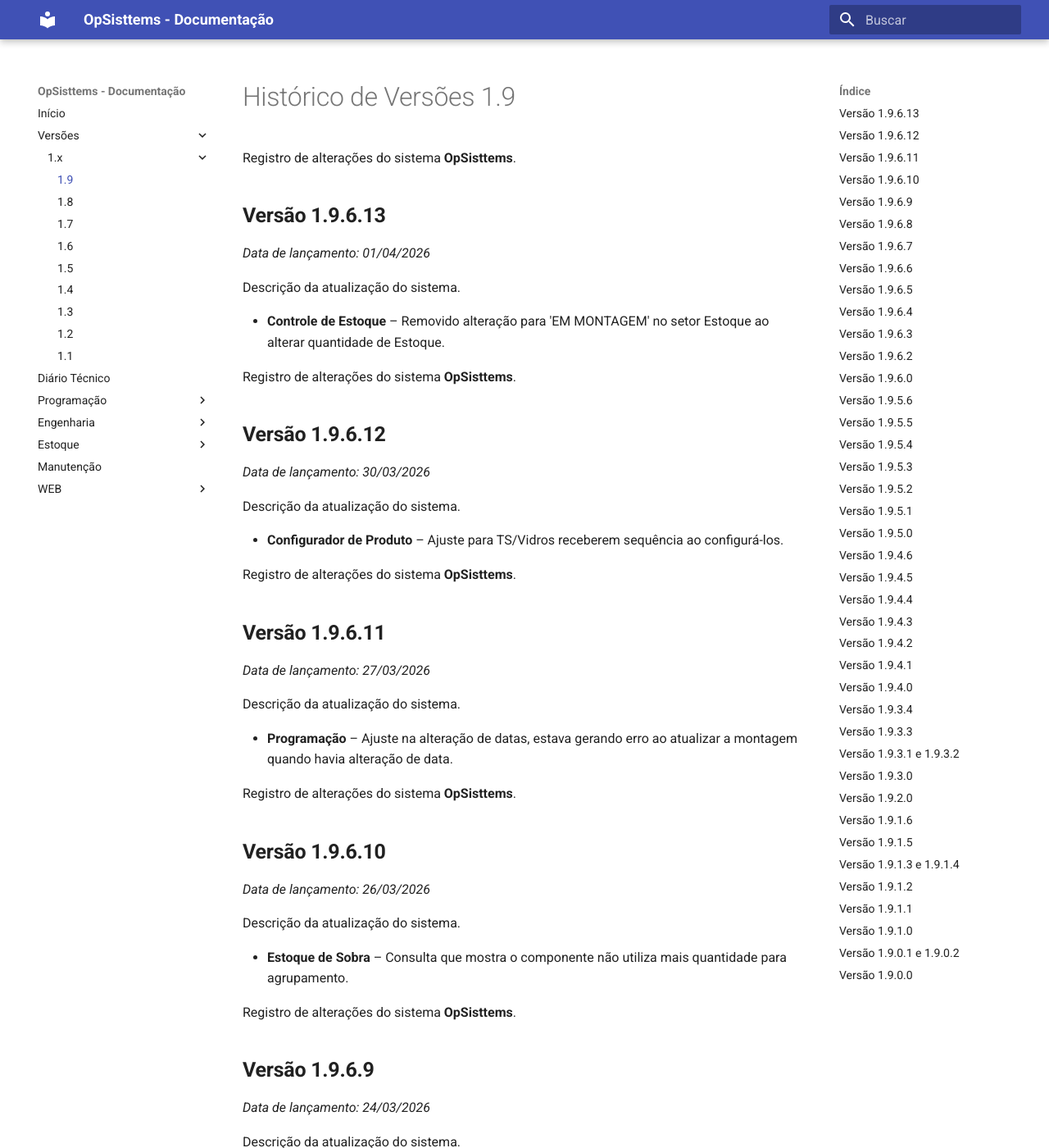
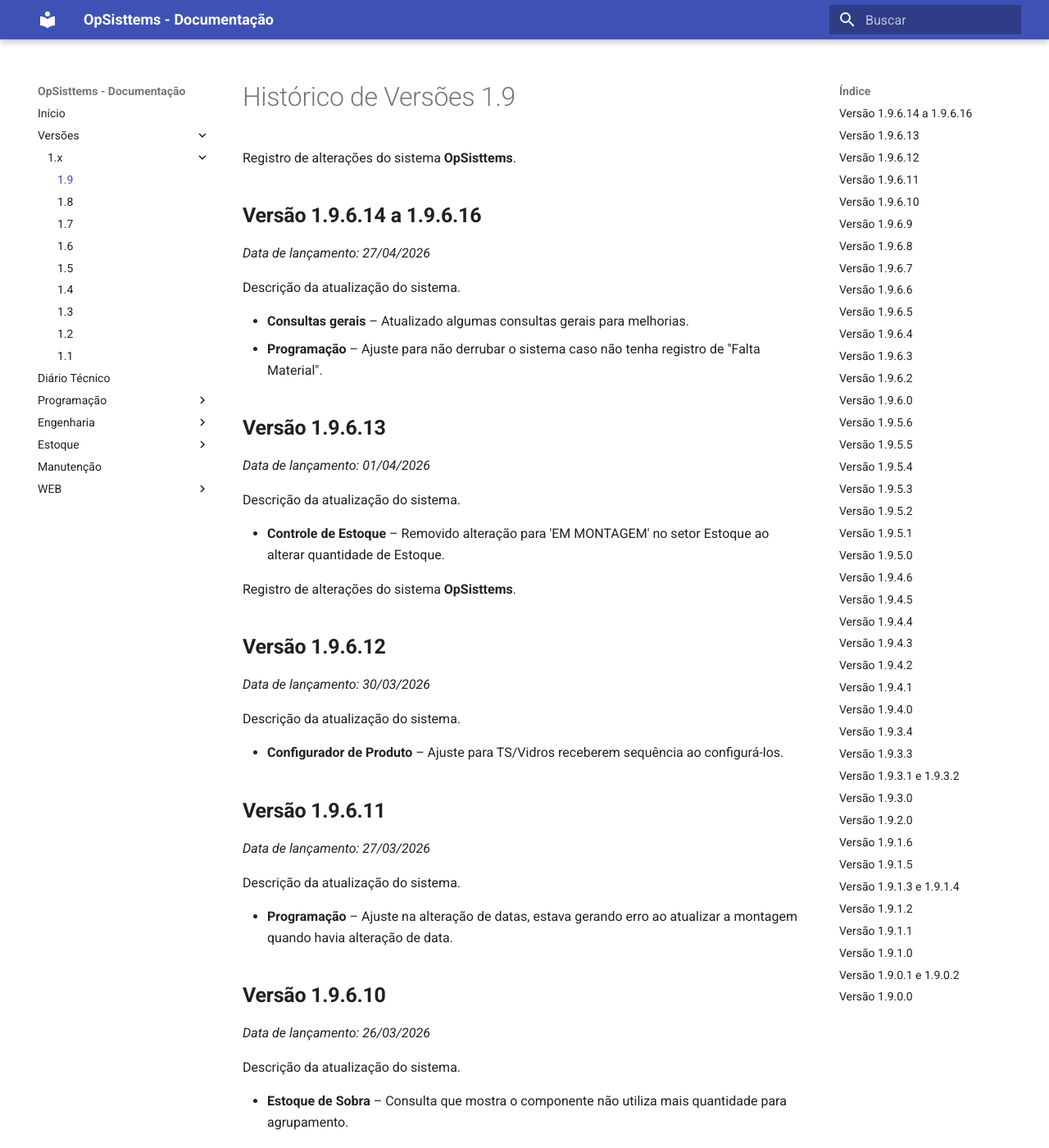
Before and after one commit to MarvinMachry/opsisttems-docs, an MkDocs documentation site: the page built from docs/versoes/1/1_9.md, in a window 1280 px wide and 1400 px high. Shown: the whole window at 82% size. Built offline with MkDocs 1.6.1 and Material for MkDocs 9.7.7, drawn with Linux system fonts in a browser that asks for light colours.

Commit message:
att 1.9.6.16

```diff
--- a/docs/versoes/1/1_9.md
+++ b/docs/versoes/1/1_9.md
@@ -1,6 +1,17 @@
 # Histórico de Versões 1.9
 
 Registro de alterações do sistema **OpSisttems**.
+
+
+## **Versão 1.9.6.14 a 1.9.6.16**
+
+*Data de lançamento: 27/04/2026*
+
+Descrição da atualização do sistema.
+
+- **Consultas gerais** – Atualizado algumas consultas gerais para melhorias.
+- **Programação** – Ajuste para não derrubar o sistema caso não tenha registro de "Falta Material".
+
 
 
 ## **Versão 1.9.6.13**
@@ -25,9 +36,6 @@ Descrição da atualização do sistema.
 
 
 
-Registro de alterações do sistema **OpSisttems**.
-
-
 ## **Versão 1.9.6.11**
 
 *Data de lançamento: 27/03/2026*
@@ -37,8 +45,6 @@ Descrição da atualização do sistema.
 - **Programação** – Ajuste na alteração de datas, estava gerando erro ao atualizar a montagem quando havia alteração de data.
 
 
-
-Registro de alterações do sistema **OpSisttems**.
 
 
 ## **Versão 1.9.6.10**
@@ -50,8 +56,6 @@ Descrição da atualização do sistema.
 - **Estoque de Sobra** – Consulta que mostra o componente não utiliza mais quantidade para agrupamento.
 
 
-
-Registro de alterações do sistema **OpSisttems**.
 
 
 ## **Versão 1.9.6.9**
```
